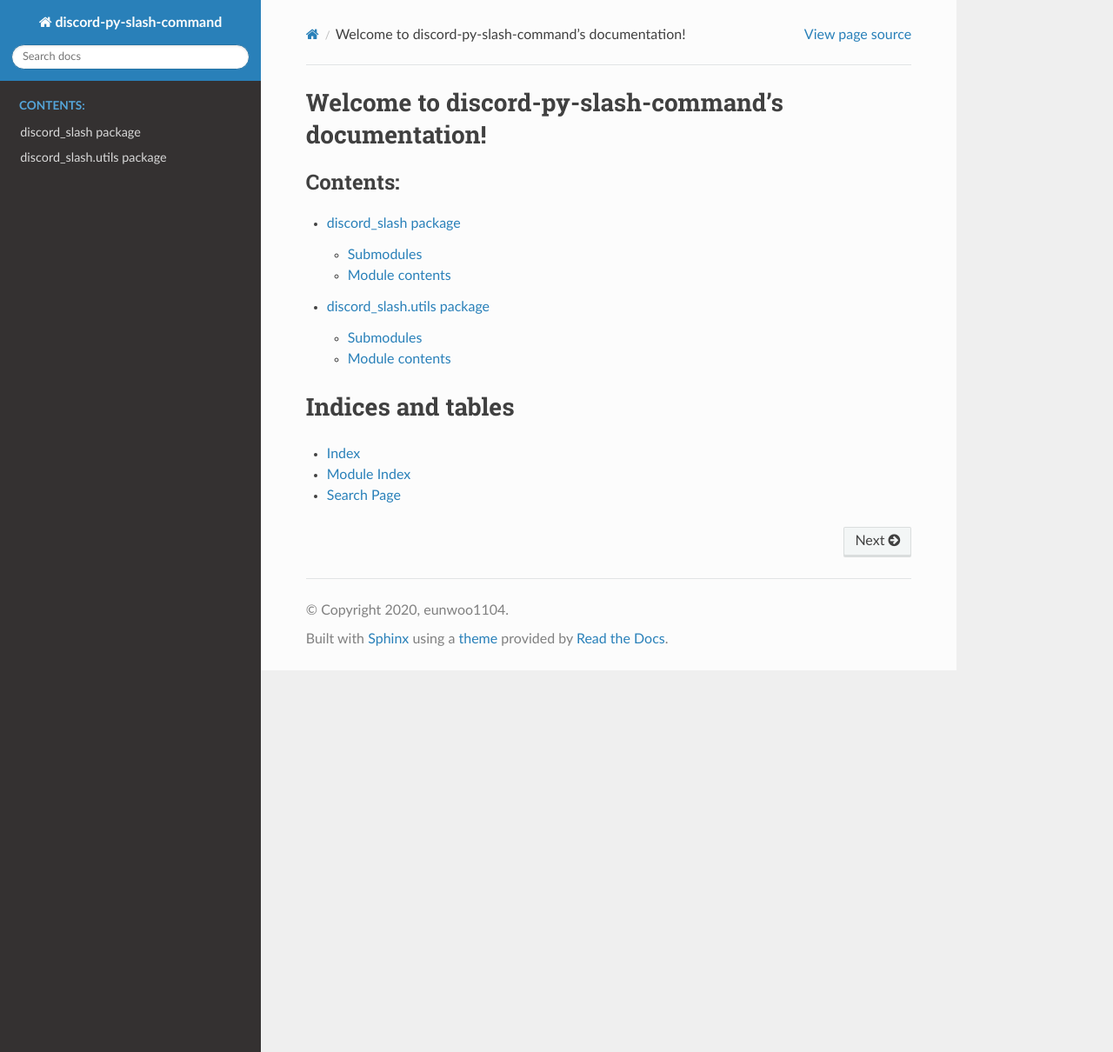
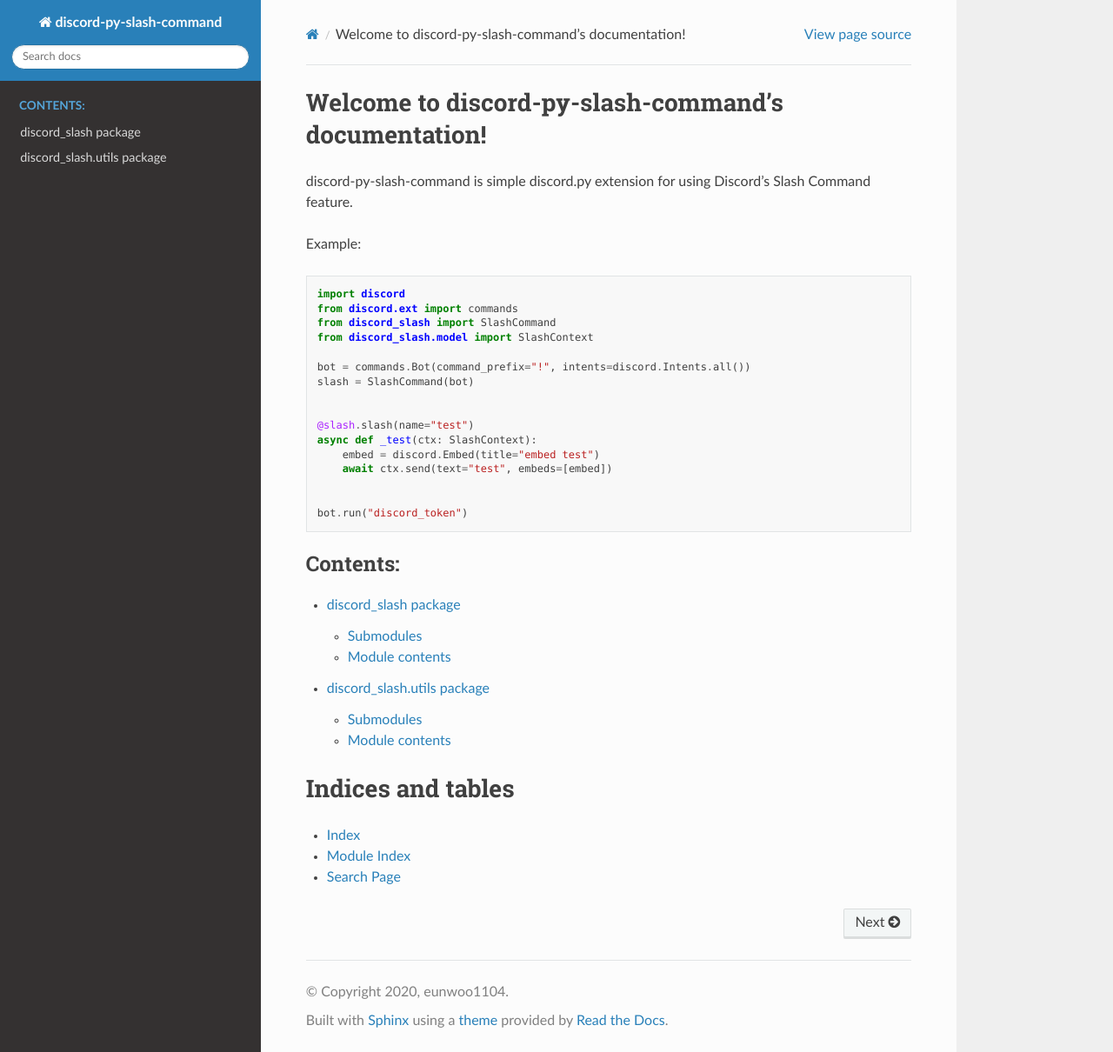
Before and after one commit to interactions-py/interactions.py, a Sphinx documentation site: the page built from docs/index.rst, in a window 1280 px wide and 1210 px high. Shown: the whole window at 87% size. Built offline with Sphinx 7.4.7 and the Read the Docs theme 2.0.0, drawn with Linux system fonts in a browser that asks for light colours.

Commit message:
Updated docs

```diff
--- a/docs/index.rst
+++ b/docs/index.rst
@@ -5,6 +5,30 @@
 
 Welcome to discord-py-slash-command's documentation!
 ====================================================
+
+discord-py-slash-command is simple discord.py extension
+for using Discord's Slash Command feature.
+
+Example:
+
+.. code-block:: python
+
+    import discord
+    from discord.ext import commands
+    from discord_slash import SlashCommand
+    from discord_slash.model import SlashContext
+
+    bot = commands.Bot(command_prefix="!", intents=discord.Intents.all())
+    slash = SlashCommand(bot)
+
+
+    @slash.slash(name="test")
+    async def _test(ctx: SlashContext):
+        embed = discord.Embed(title="embed test")
+        await ctx.send(text="test", embeds=[embed])
+
+
+    bot.run("discord_token")
 
 .. toctree::
    :maxdepth: 2
```
Also changed, not shown: 5 other files.
